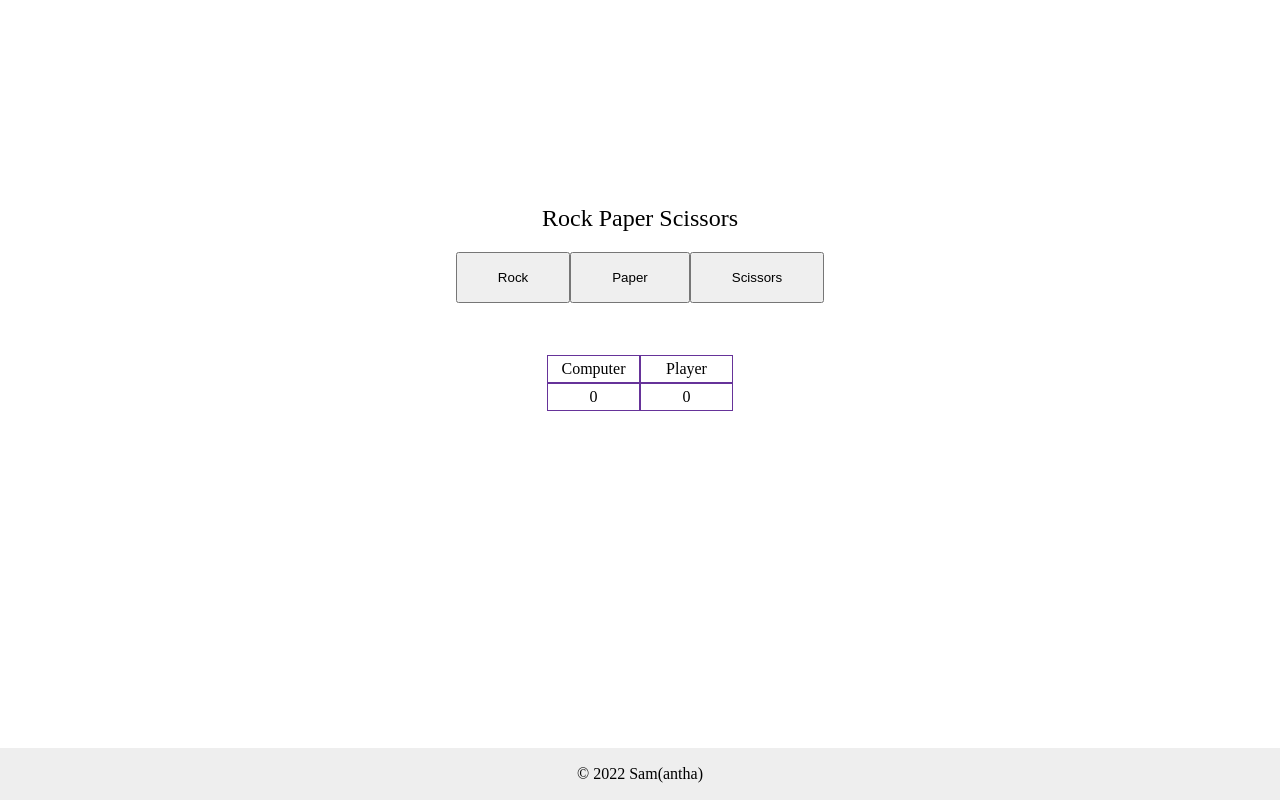
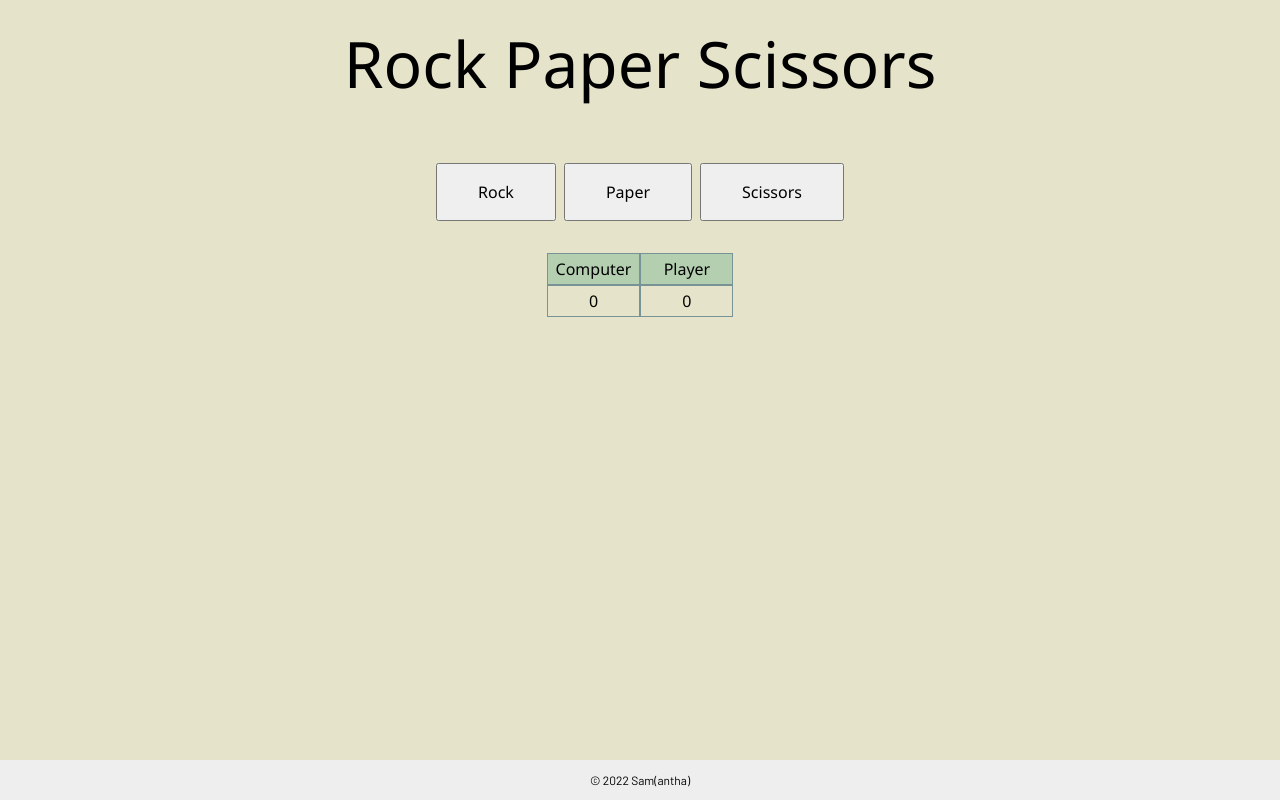
Before and after one commit to sammansch/rock-paper-scissors, a plain HTML site: page index.html in a window 1280 px wide. Drawn offline with Linux system fonts and the light colour scheme; a web font is replaced by a local one.

Commit message:
Add some styling and button to refresh page for a new game after someone wins

```diff
--- a/index.html
+++ b/index.html
@@ -4,6 +4,9 @@
     <meta charset="UTF-8">
     <meta http-equiv="X-UA-Compatible" content="IE=edge">
     <meta name="viewport" content="width=device-width, initial-scale=1.0">
+    <link rel="preconnect" href="https://fonts.googleapis.com">
+<link rel="preconnect" href="https://fonts.gstatic.com" crossorigin>
+<link href="https://fonts.googleapis.com/css2?family=Barlow:wght@400;600&family=Hubballi&display=swap" rel="stylesheet">
     <link rel="stylesheet" href="style.css">
     <title>Rock Paper Scissors</title>
 </head>
@@ -12,6 +15,7 @@
         <div class="header">
             Rock Paper Scissors
         </div>
+        <div class="game">
             <div class="player-container">
                 <button class="btn" id="rock">Rock</button>
                 <button class="btn" id="paper">Paper</button>
@@ -20,7 +24,7 @@
             <div class="score-container">
                 <p class="round-result"></p>
                 <table class="scoreboard">
-                <tr>
+                    <tr class="name">
                         <td>Computer</td>
                         <td>Player</td>
                     </tr>
@@ -34,6 +38,7 @@
         <div class="footer">
             <div>&copy; 2022 Sam(antha)</div>
         </div>
+    </div>
     <script src="main.js"></script>
 </body>
 </html>
--- a/main.js
+++ b/main.js
@@ -22,12 +22,9 @@ const roundMsg = document.querySelector('.round-result');
 
 //plays one round of rock, paper, scissors
 function playRound(playerSelection, computerSelection){
-
     const winMsg = `You win! ${playerSelection} beats ${computerSelection}.`;
     const loseMsg = `You lose. ${computerSelection} beats ${playerSelection}.`;
     const tieMsg = `This round is a tie. You both chose ${playerSelection}.`;
-
-    console.log(`player score: ${playerScore} computer score: ${computerScore}`);
 
     if ((computerSelection === "rock" && playerSelection === "scissors") ||
         (computerSelection === "paper" && playerSelection === "rock") ||
@@ -65,14 +62,27 @@ function updateScore(winner) {
     }
 }
 
+//create "new game" button that will display after someone wins
+const gameBoard = document.querySelector('.game');
+const newGameBtn = document.createElement('button');
+newGameBtn.className = "new-game";
+
 //checks score after each round to determine winner (first to 5)
 function checkWinner(playerScore, computerScore) {
 
     if (playerScore == 5) {
         roundMsg.textContent = "Congratulations! You win!";
         buttons.forEach(button => button.disabled = true);
+        newGameBtn.textContent = "New Game";
+        gameBoard.appendChild(newGameBtn);
+
     } else if (computerScore == 5) {
         roundMsg.textContent = "Better luck next time! Computer wins.";
         buttons.forEach(button => button.disabled = true);
+        newGameBtn.textContent = "New Game";
+        gameBoard.appendChild(newGameBtn);
     }
 }
+
+//refresh page for new game
+newGameBtn.addEventListener('click',() => location.reload());
--- a/style.css
+++ b/style.css
@@ -1,52 +1,87 @@
+body {
+  margin: 0;
+  background-color: #e5e3c9;
+  font-family: "Hubballi", "Segoe UI", "Open Sans", "Helvetica Neue", sans-serif;
+}
+
 .container {
+  position: relative;
+  min-height: 100vh;
   display: flex;
   flex-direction: column;
-  align-items: center;
+  gap: 16px;
+}
+
+.game {
+  display: flex;
+  flex-direction: column;
+  align-content: center;
   justify-content: center;
-  min-height: 75vh;
+  flex-wrap: wrap;
+  padding: 2.5rem 0;
 }
 
 .header {
   display: flex;
   justify-content: center;
-  font-size: 24px;
+  font-size: 64px;
+  padding-top: 20px;
 }
 
 .player-container {
   display: flex;
-  size: 50vh;
-  justify-content: space-evenly;
-  margin: 20px;
+  justify-content: center;
+  align-items: center;
+  flex-wrap: wrap;
+  gap: 8px;
 }
 
-.btn {
+.btn,
+.new-game {
   padding: 16px 40px;
+  font-family: inherit;
+  font-size: 16px;
+  gap: 20px;
 }
 
 .score-container {
   display: flex;
   flex-direction: column;
   align-items: center;
+  justify-content: center;
+}
+
+.name {
+  background-color: #b4cfb0;
 }
 
 .scoreboard {
   border-spacing: 0em;
-  margin-top: 0px;
+  display: flex;
+  justify-content: center;
+  align-items: center;
+}
+
+.new-game {
+  margin-top: 1rem;
 }
 
 td {
   padding: 4px 8px;
   min-width: 75px;
   text-align: center;
-  border: 1px solid rebeccapurple;
+  border: 1px solid #789395;
 }
 
 .footer {
-  position: fixed;
+  font-family: "Barlow", Arial, Helvetica, sans-serif;
+  font-size: 12px;
+  margin-top: 16px;
+  position: absolute;
   bottom: 0;
   left: 0;
   right: 0;
-  height: 52px;
+  height: 2.5rem;
   display: flex;
   align-items: center;
   justify-content: center;
```
Lines whose indentation alone changed are shown as unchanged.
